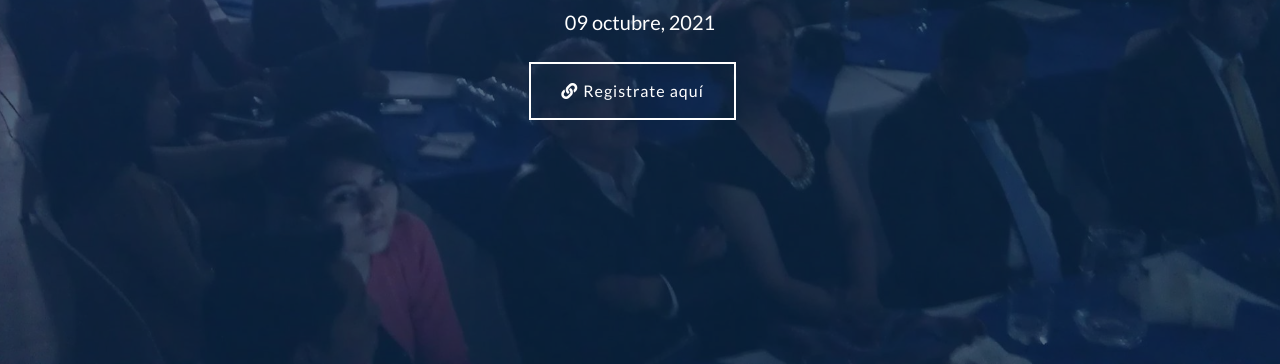
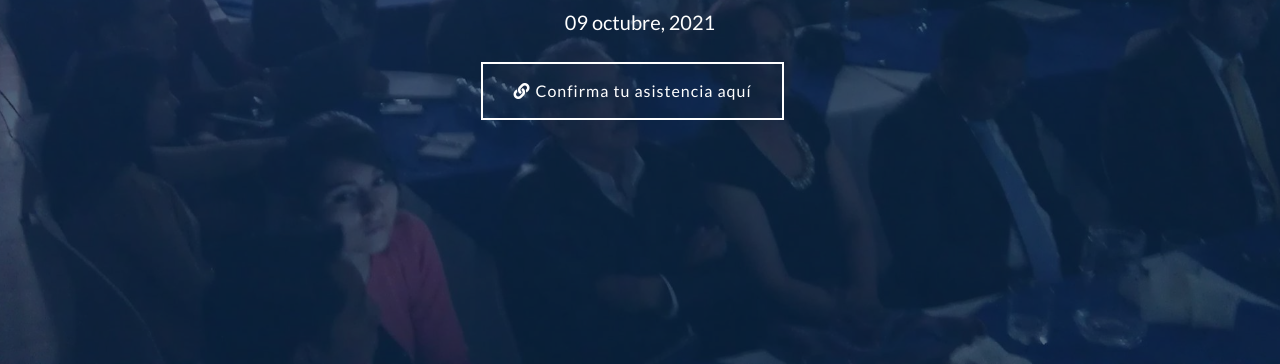
Before and after one commit to anprofor/cf2021, a plain HTML site: page index.html in a window 1280 px wide. Shown: the part 436-800 px from the top of the page. Drawn offline with nearby package versions, Linux system fonts and the light colour scheme.

Commit message:
Update index.html

```diff
--- a/index.html
+++ b/index.html
@@ -90,7 +90,7 @@
                                 09 octubre, 2021
                             </p>
                             <div class="carousel-btn">
-                                <a class="btn" href="https://forms.gle/E5fcGQL8rdZUNspV6"><i class="fa fa-link"></i>Registrate aquí</a>
+                                <a class="btn" href="https://forms.gle/fPssScJ8TZvYKjWs8"><i class="fa fa-link"></i>Confirma tu asistencia aquí</a>
                             </div>
                         </div>
                     </div>
```
